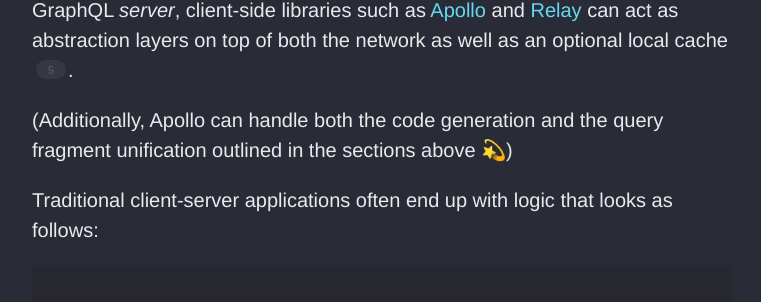
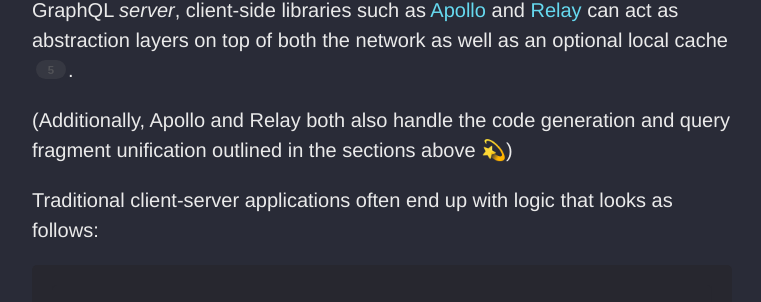
Before and after one commit to irace/irace.github.com, a Jekyll site: the page built from _posts/2019-02-08-graphql-and-the-end-of-shared-client-side-models.md, in a window 1280 px wide and 900 px high, scrolled down 7745 px. Shown: the part 151-453 px from the top of the window, without its empty margins (258-1019 px from the left). Built offline with Jekyll 4.4.1, drawn with Linux system fonts in a browser that asks for light colours.

Commit message:
Add Relay to this

```diff
--- a/_posts/2019-02-08-graphql-and-the-end-of-shared-client-side-models.md
+++ b/_posts/2019-02-08-graphql-and-the-end-of-shared-client-side-models.md
@@ -227,7 +227,7 @@ Just as a UI rendering layer will walk the component tree in order to lay out ou
 
 GraphQL is a high-level query language; while you can use it to query a GraphQL _server_, client-side libraries such as [Apollo](https://www.apollographql.com) and [Relay](https://facebook.github.io/relay/) can act as abstraction layers on top of both the network as well as an optional local cache[^5].
 
-(Additionally, Apollo can handle both the code generation and the query fragment unification outlined in the sections above 💫)
+(Additionally, Apollo and Relay both also handle the code generation and query fragment unification outlined in the sections above 💫)
 
 Traditional client-server applications often end up with logic that looks as follows:
 
```
